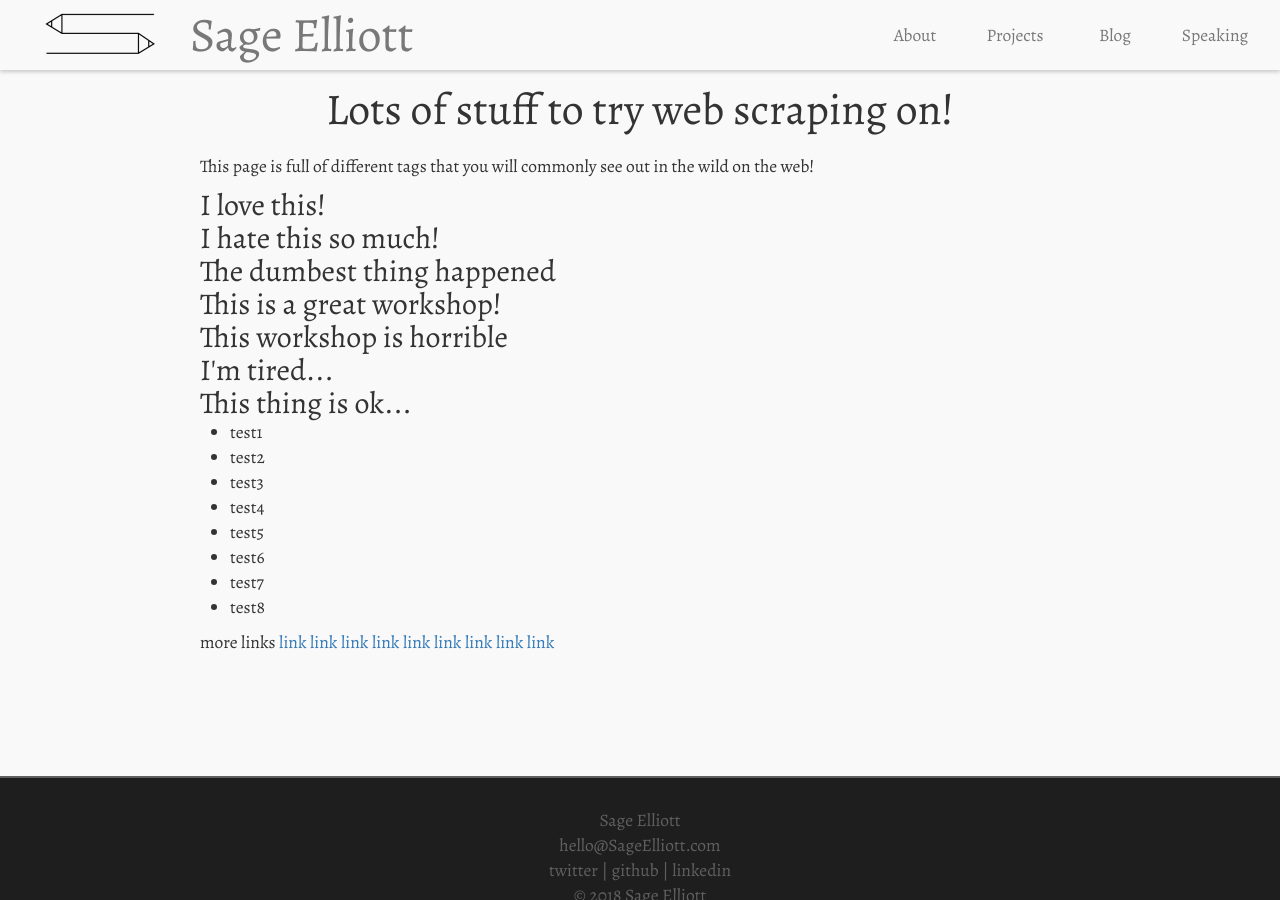
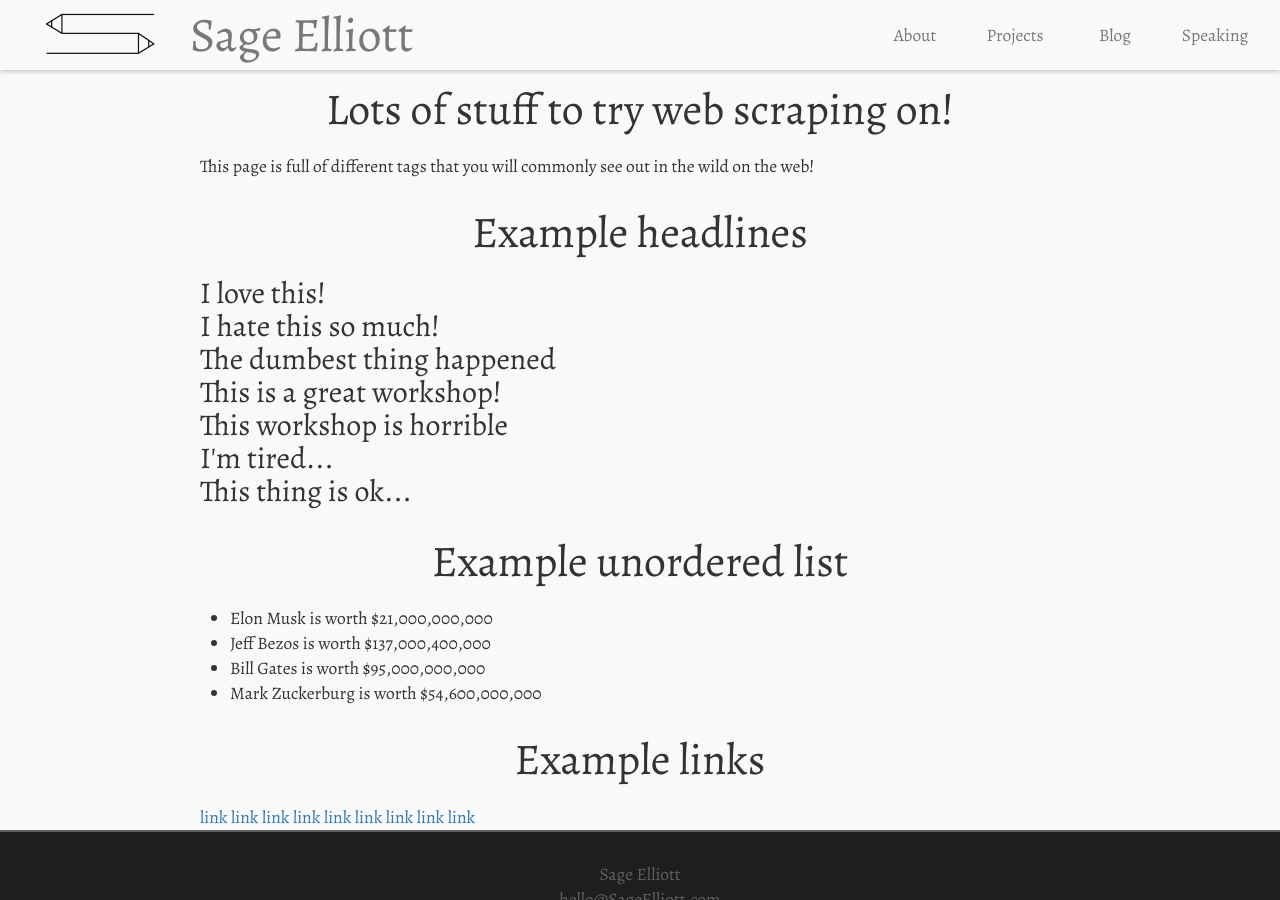
Before and after one commit to sagecodes/sage-blog, a Jekyll site: the page built from scrape-example-page.html, in a window 1280 px wide. Built offline with Jekyll 4.4.1, drawn with Linux system fonts in a browser that asks for light colours; nearby versions of some CDN libraries; some web fonts are replaced.

Commit message:
Add list content

```diff
--- a/scrape-example-page.html
+++ b/scrape-example-page.html
@@ -1,7 +1,7 @@
 ---
 layout: default
 title: Web Scraping
-permalink: /scrape/
+permalink: /scrape
 ---
 
 <div class="main-content">
@@ -9,6 +9,8 @@ permalink: /scrape/
 
 <p>This page is full of different tags that you will commonly see
     out in the wild on the web!</p>
+
+<h1>Example headlines</h1>
 
 <h2 class="headline">I love this!</h2>
 <h2 class="headline">I hate this so much!</h2>
@@ -18,19 +20,16 @@ permalink: /scrape/
 <h2 class="headline">I'm tired...</h2>
 <h2 class="headline">This thing is ok...</h2>
 
+<h1>Example unordered list</h1>
 
 <ul>
-    <li>test1</li>
-    <li>test2</li>
-    <li>test3</li>
-    <li>test4</li>
-    <li>test5</li>
-    <li>test6</li>
-    <li>test7</li>
-    <li>test8</li>
+    <li>Elon Musk is worth $21,000,000,000</li>
+    <li>Jeff Bezos is worth $137,000,400,000 </li>
+    <li>Bill Gates is worth $95,000,000,000</li>
+    <li>Mark Zuckerburg is worth $54,600,000,000</li>
 </ul>
 
-more links
+<h1>Example links</h1>
 
 <a href="linkaddress1">link</a>
 <a href="linkaddress2">link</a>
```
